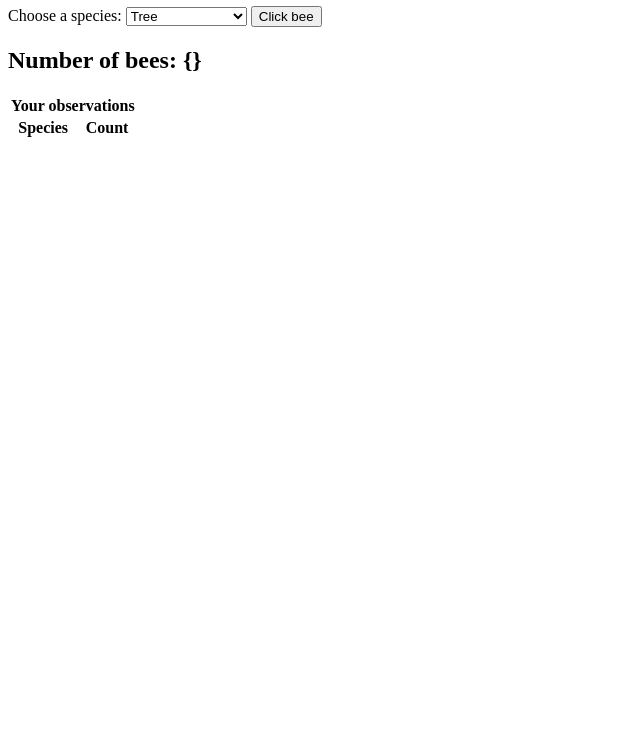
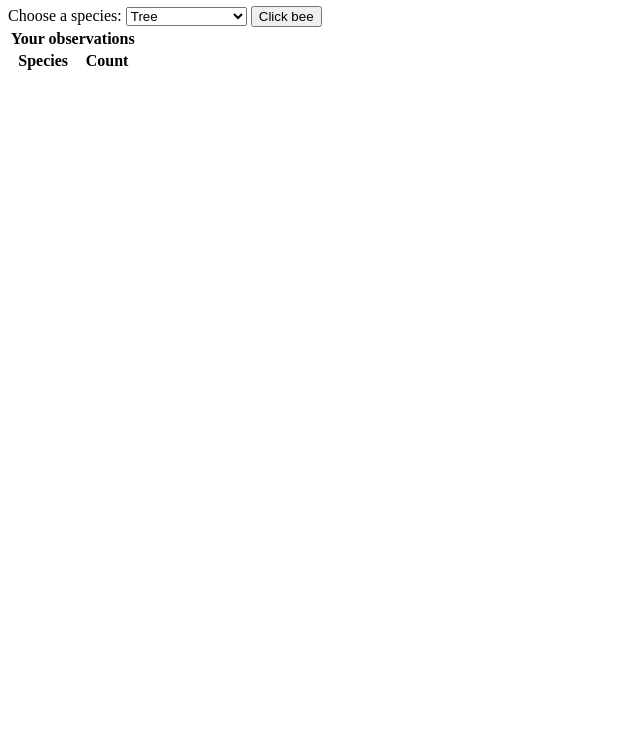
Before and after one commit to ruthmoog/bee, a plain HTML site: page static/index.html in a window 1280 px wide. Shown: the part 60-800 px from the top of the page, without its empty margins (0-640 px from the left). Drawn offline with Linux system fonts and the light colour scheme.

Commit message:
Remover display for results array

```diff
--- a/static/index.html
+++ b/static/index.html
@@ -11,8 +11,6 @@
 </select>
 <button id="ClickBeeButton">Click bee</button>
 
-<h2>Number of bees: <span id="beeCount"></span></h2>
-
 <table>
     <thead>
     <tr>
@@ -24,10 +22,8 @@
     </tr>
     </thead>
     <tbody id="observations">
-<!-- add table rows here -->
     </tbody>
 </table>
-
 
 
 <script src="javascript.js"></script>
--- a/static/javascript.js
+++ b/static/javascript.js
@@ -1,6 +1,5 @@
 const sightingsStorageKey = "sightings";
 const button = document.getElementById("ClickBeeButton");
-const displayCount = document.getElementById("beeCount");
 const speciesSelection = document.getElementById("species");
 
 function getSightings() {
@@ -24,9 +23,6 @@ function renderCount() {
         }
         return speciesCount
     }, {});
-    console.log(result)
-    displayCount.innerText = JSON.stringify(result);
-
 
     const observations = document.getElementById("observations")
 
@@ -39,8 +35,6 @@ function renderCount() {
 
         speciesCell.innerHTML = species
         countCell.innerHTML = count
-
-        console.log(`xxxxxxxxxxxxxxxxxxxxxxxxxxxxxx ${species}: ${count}`);
     }
 
 
```
